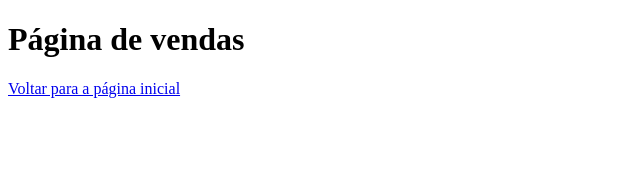
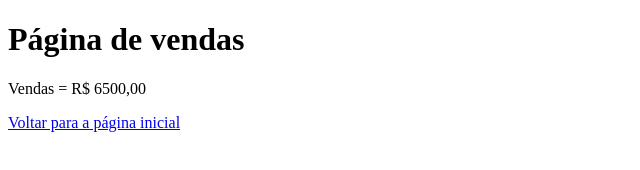
Before and after one commit to NathanMarcosR/aulagithub, a plain HTML site: page vendas.html in a window 1280 px wide. Shown: the whole page, without its empty margins (0-640 px from the left). Drawn offline with Linux system fonts and the light colour scheme.

Commit message:
Acrescentado valor de vendas

```diff
--- a/vendas.html
+++ b/vendas.html
@@ -7,6 +7,7 @@
 </head>
 <body>
     <h1>Página de  vendas</h1>
+    <p>Vendas = R$ 6500,00</p>
     <a href="index.html">Voltar para a página inicial</a>
 </body>
 </html>
```
